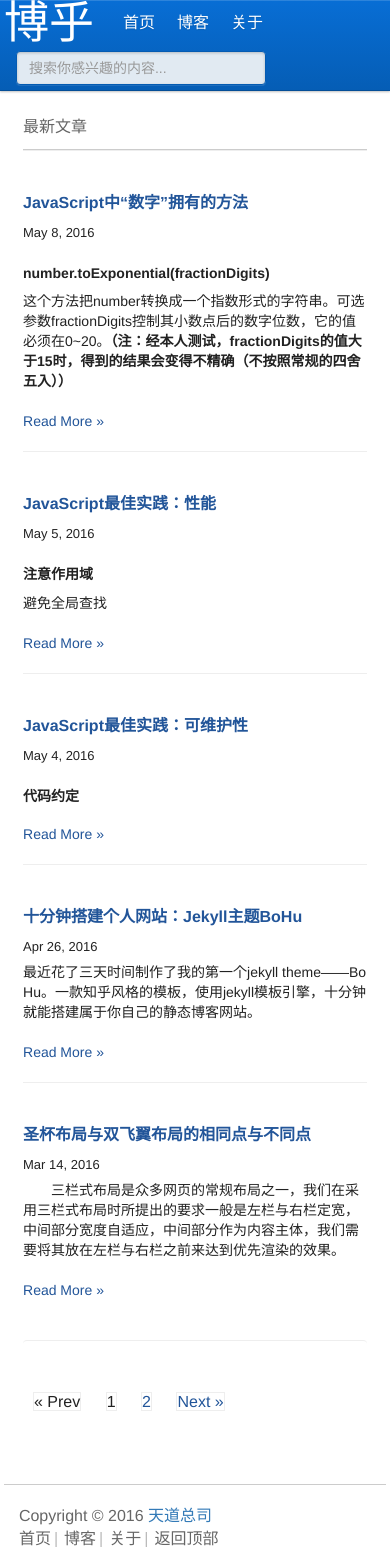
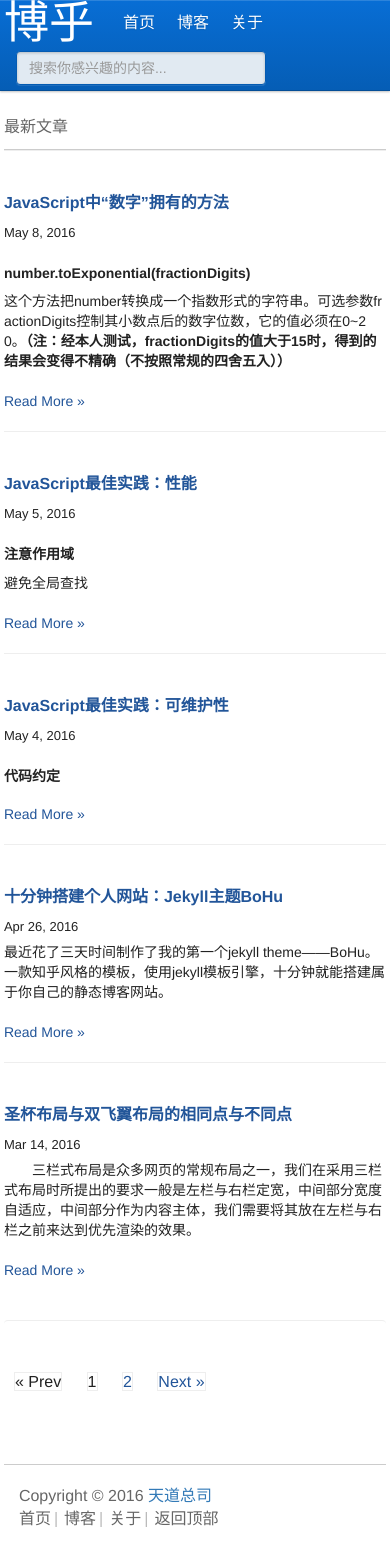
Before and after one commit to LLawlight/blog, a Jekyll site: the page built from index.html, in a window 390 px wide. Built offline with Jekyll 4.4.1, drawn with Linux system fonts in a browser that asks for light colours; the list of posts is cut into pages by our own code; comment, search, counter and statistics services are not loaded.

Commit message:
Revert "test"
This reverts commit 8ba1b84e03837f7c816d789853bee061480843e2.

```diff
--- a/_sass/main.scss
+++ b/_sass/main.scss
@@ -233,9 +233,7 @@ main{
 		width: 100%;
 	}
 	.content-inner{
-		width: 90%;
-		margin-right: auto;
-		margin-left: auto;
+		margin-right: 0;
 	}
 	.master{
 		display: none;
--- a/css/main.css
+++ b/css/main.css
@@ -209,9 +209,7 @@ main {
     width: 100%; }
 
   .content-inner {
-    width: 90%;
-    margin-right: auto;
-    margin-left: auto; }
+    margin-right: 0; }
 
   .master {
     display: none; }
```
